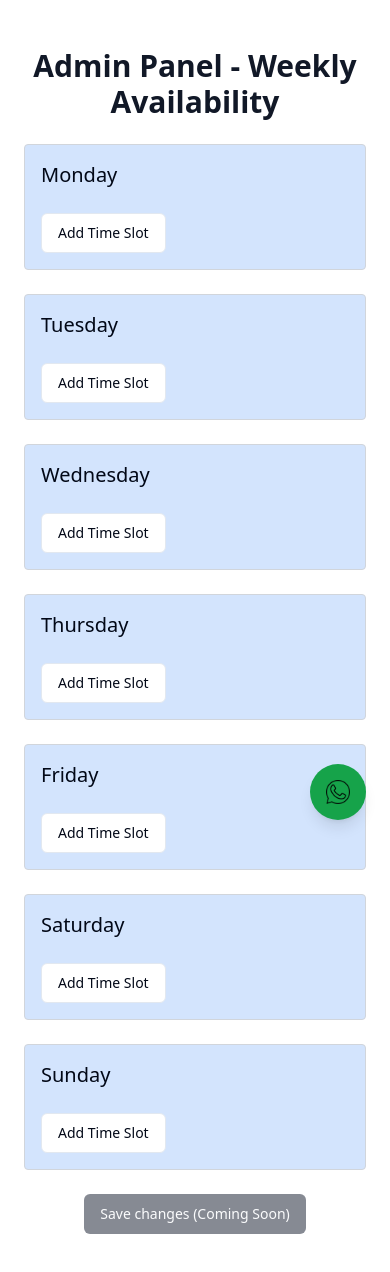
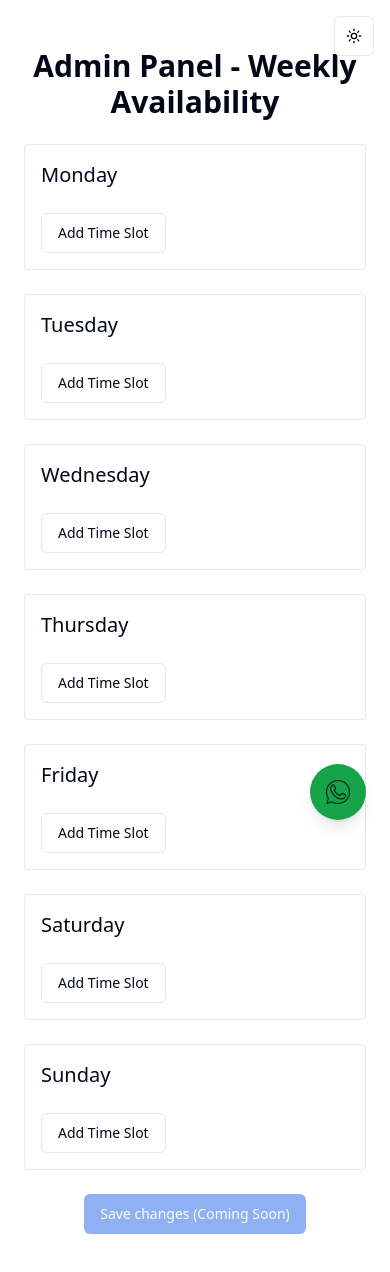
Before and after one commit to DKSingh1604/homeopathy-compassionate-care, a React (Vite) app: page /admin in a window 390 px wide. Shown: the top 1272 px of the page. Built offline with nearby package versions, Linux system fonts and the light colour scheme.

Commit message:
feat: Implement color palette and dark/light mode
Adds a formal color palette and implements dark and light mode functionality.

```diff
--- a/src/App.tsx
+++ b/src/App.tsx
@@ -12,10 +12,12 @@ import Admin from "./pages/Admin";
 import Messages from "./pages/Messages";
 import Appointments from "./pages/Appointments";
 import FloatingWhatsApp from "./components/FloatingWhatsApp";
+import { ThemeProvider } from "./components/ThemeProvider";
 
 const queryClient = new QueryClient();
 
 const App = () => (
+  <ThemeProvider defaultTheme="light">
     <QueryClientProvider client={queryClient}>
       <TooltipProvider>
         <Toaster />
@@ -35,6 +37,7 @@ const App = () => (
         </BrowserRouter>
       </TooltipProvider>
     </QueryClientProvider>
+  </ThemeProvider>
 );
 
 export default App;
--- /dev/null
+++ b/src/components/ThemeProvider.tsx
@@ -0,0 +1,73 @@
+
+import { createContext, useContext, useEffect, useState } from "react";
+
+type Theme = "dark" | "light" | "system";
+
+type ThemeProviderProps = {
+  children: React.ReactNode;
+  defaultTheme?: Theme;
+  storageKey?: string;
+};
+
+type ThemeProviderState = {
+  theme: Theme;
+  setTheme: (theme: Theme) => void;
+};
+
+const initialState: ThemeProviderState = {
+  theme: "system",
+  setTheme: () => null,
+};
+
+const ThemeProviderContext = createContext<ThemeProviderState>(initialState);
+
+export function ThemeProvider({
+  children,
+  defaultTheme = "system",
+  storageKey = "vite-ui-theme",
+  ...props
+}: ThemeProviderProps) {
+  const [theme, setTheme] = useState<Theme>(
+    () => (localStorage.getItem(storageKey) as Theme) || defaultTheme
+  );
+
+  useEffect(() => {
+    const root = window.document.documentElement;
+    root.classList.remove("light", "dark");
+
+    if (theme === "system") {
+      const systemTheme = window.matchMedia("(prefers-color-scheme: dark)")
+        .matches
+        ? "dark"
+        : "light";
+
+      root.classList.add(systemTheme);
+      return;
+    }
+
+    root.classList.add(theme);
+  }, [theme]);
+
+  const value = {
+    theme,
+    setTheme: (theme: Theme) => {
+      localStorage.setItem(storageKey, theme);
+      setTheme(theme);
+    },
+  };
+
+  return (
+    <ThemeProviderContext.Provider {...props} value={value}>
+      {children}
+    </ThemeProviderContext.Provider>
+  );
+}
+
+export const useTheme = () => {
+  const context = useContext(ThemeProviderContext);
+
+  if (context === undefined)
+    throw new Error("useTheme must be used within a ThemeProvider");
+
+  return context;
+};
--- /dev/null
+++ b/src/components/ThemeToggle.tsx
@@ -0,0 +1,37 @@
+
+import { Moon, Sun } from "lucide-react";
+import { Button } from "@/components/ui/button";
+import {
+  DropdownMenu,
+  DropdownMenuContent,
+  DropdownMenuItem,
+  DropdownMenuTrigger,
+} from "@/components/ui/dropdown-menu";
+import { useTheme } from "./ThemeProvider";
+
+export function ThemeToggle({ className }: { className?: string }) {
+  const { setTheme } = useTheme();
+
+  return (
+    <DropdownMenu>
+      <DropdownMenuTrigger asChild>
+        <Button variant="outline" size="icon" className={className}>
+          <Sun className="h-[1.2rem] w-[1.2rem] rotate-0 scale-100 transition-all dark:-rotate-90 dark:scale-0" />
+          <Moon className="absolute h-[1.2rem] w-[1.2rem] rotate-90 scale-0 transition-all dark:rotate-0 dark:scale-100" />
+          <span className="sr-only">Toggle theme</span>
+        </Button>
+      </DropdownMenuTrigger>
+      <DropdownMenuContent align="end">
+        <DropdownMenuItem onClick={() => setTheme("light")}>
+          Light
+        </DropdownMenuItem>
+        <DropdownMenuItem onClick={() => setTheme("dark")}>
+          Dark
+        </DropdownMenuItem>
+        <DropdownMenuItem onClick={() => setTheme("system")}>
+          System
+        </DropdownMenuItem>
+      </DropdownMenuContent>
+    </DropdownMenu>
+  );
+}
--- a/src/components/ui/dropdown-menu.tsx
+++ b/src/components/ui/dropdown-menu.tsx
@@ -1,3 +1,4 @@
+
 import * as React from "react"
 import * as DropdownMenuPrimitive from "@radix-ui/react-dropdown-menu"
 import { Check, ChevronRight, Circle } from "lucide-react"
--- a/src/index.css
+++ b/src/index.css
@@ -1,3 +1,4 @@
+
 @tailwind base;
 @tailwind components;
 @tailwind utilities;
@@ -13,7 +14,7 @@
     --popover: 0 0% 100%;
     --popover-foreground: 222.2 84% 4.9%;
 
-    --primary: 222.2 47.4% 11.2%;
+    --primary: 221 83% 53%;
     --primary-foreground: 210 40% 98%;
 
     --secondary: 210 40% 96.1%;
@@ -30,25 +31,9 @@
 
     --border: 214.3 31.8% 91.4%;
     --input: 214.3 31.8% 91.4%;
-    --ring: 222.2 84% 4.9%;
+    --ring: 221 83% 53%;
 
     --radius: 0.5rem;
-
-    --sidebar-background: 0 0% 98%;
-
-    --sidebar-foreground: 240 5.3% 26.1%;
-
-    --sidebar-primary: 240 5.9% 10%;
-
-    --sidebar-primary-foreground: 0 0% 98%;
-
-    --sidebar-accent: 240 4.8% 95.9%;
-
-    --sidebar-accent-foreground: 240 5.9% 10%;
-
-    --sidebar-border: 220 13% 91%;
-
-    --sidebar-ring: 217.2 91.2% 59.8%;
   }
 
   .dark {
@@ -61,7 +46,7 @@
     --popover: 222.2 84% 4.9%;
     --popover-foreground: 210 40% 98%;
 
-    --primary: 210 40% 98%;
+    --primary: 217.2 91.2% 59.8%;
     --primary-foreground: 222.2 47.4% 11.2%;
 
     --secondary: 217.2 32.6% 17.5%;
@@ -78,15 +63,7 @@
 
     --border: 217.2 32.6% 17.5%;
     --input: 217.2 32.6% 17.5%;
-    --ring: 212.7 26.8% 83.9%;
-    --sidebar-background: 240 5.9% 10%;
-    --sidebar-foreground: 240 4.8% 95.9%;
-    --sidebar-primary: 224.3 76.3% 48%;
-    --sidebar-primary-foreground: 0 0% 100%;
-    --sidebar-accent: 240 3.7% 15.9%;
-    --sidebar-accent-foreground: 240 4.8% 95.9%;
-    --sidebar-border: 240 3.7% 15.9%;
-    --sidebar-ring: 217.2 91.2% 59.8%;
+    --ring: 224.3 76.3% 48%;
   }
 }
 
@@ -97,5 +74,6 @@
 
   body {
     @apply bg-background text-foreground;
+    font-feature-settings: "ss01", "ss02", "cv01", "cv02";
   }
 }
--- a/src/pages/Admin.tsx
+++ b/src/pages/Admin.tsx
@@ -2,6 +2,7 @@
 import * as React from "react";
 import { useState } from "react";
 import { Button } from "@/components/ui/button";
+import { ThemeToggle } from "@/components/ThemeToggle";
 
 const daysOfWeek = [
   "Monday",
@@ -53,41 +54,42 @@ const Admin = () => {
     });
   };
 
-  // TODO: Add saving to backend (Supabase) if applicable
-
   return (
-    <div className="min-h-screen bg-white flex flex-col items-center justify-start py-12 px-6 sm:px-12 lg:px-20">
+    <div className="min-h-screen bg-background text-foreground flex flex-col items-center justify-start py-12 px-6 sm:px-12 lg:px-20">
+      <div className="absolute top-4 right-4">
+        <ThemeToggle />
+      </div>
       <div className="max-w-4xl w-full">
-        <h1 className="text-3xl font-semibold mb-6 text-gray-900 text-center">Admin Panel - Weekly Availability</h1>
+        <h1 className="text-3xl font-semibold mb-6 text-center">Admin Panel - Weekly Availability</h1>
 
         {daysOfWeek.map((day) => (
-          <section key={day} className="mb-6 border border-gray-300 rounded p-4 bg-[#D3E4FD]">
+          <section key={day} className="mb-6 border border-border rounded p-4 bg-card/30">
             <h2 className="text-xl font-medium mb-4">{day}</h2>
 
             {availability[day].map((slot, idx) => (
               <div key={idx} className="flex items-center space-x-4 mb-3">
                 <label className="flex flex-col">
-                  <span className="text-sm text-gray-700">Start Time</span>
+                  <span className="text-sm text-muted-foreground">Start Time</span>
                   <input
                     type="time"
                     value={slot.start}
                     onChange={(e) => updateTimeSlot(day, idx, "start", e.target.value)}
-                    className="mt-1 rounded border border-input px-2 py-1"
+                    className="mt-1 rounded border border-input bg-background px-2 py-1"
                   />
                 </label>
                 <label className="flex flex-col">
-                  <span className="text-sm text-gray-700">End Time</span>
+                  <span className="text-sm text-muted-foreground">End Time</span>
                   <input
                     type="time"
                     value={slot.end}
                     onChange={(e) => updateTimeSlot(day, idx, "end", e.target.value)}
-                    className="mt-1 rounded border border-input px-2 py-1"
+                    className="mt-1 rounded border border-input bg-background px-2 py-1"
                   />
                 </label>
                 <button
                   type="button"
                   onClick={() => removeTimeSlot(day, idx)}
-                  className="text-red-600 hover:text-red-800 font-semibold"
+                  className="text-destructive hover:text-destructive/80 font-semibold"
                   aria-label={`Remove time slot ${idx + 1} for ${day}`}
                 >
                   Remove
--- a/src/pages/Appointments.tsx
+++ b/src/pages/Appointments.tsx
@@ -1,12 +1,16 @@
 
 import * as React from "react";
+import { ThemeToggle } from "@/components/ThemeToggle";
 
 const Appointments = () => {
   return (
-    <div className="min-h-screen bg-white flex flex-col items-center justify-center py-12 px-6 sm:px-12 lg:px-20 text-gray-900">
+    <div className="min-h-screen bg-background text-foreground flex flex-col items-center justify-center py-12 px-6 sm:px-12 lg:px-20">
+      <div className="absolute top-4 right-4">
+        <ThemeToggle />
+      </div>
       <div className="max-w-2xl w-full">
         <h1 className="text-3xl font-semibold mb-6 text-center">Appointment Booking</h1>
-        <p className="text-center text-gray-700">
+        <p className="text-center text-muted-foreground">
           Appointment booking functionality is coming soon. You will be able to book appointments manually or receive automated confirmations.
         </p>
       </div>
--- a/src/pages/Messages.tsx
+++ b/src/pages/Messages.tsx
@@ -3,6 +3,7 @@ import * as React from "react";
 import { useState } from "react";
 import { Button } from "@/components/ui/button";
 import { Input } from "@/components/ui/input";
+import { ThemeToggle } from "@/components/ThemeToggle";
 
 const Messages = () => {
   const [message, setMessage] = useState("");
@@ -15,12 +16,15 @@ const Messages = () => {
   };
 
   return (
-    <div className="min-h-screen bg-white flex flex-col items-center justify-start py-12 px-6 sm:px-12 lg:px-20">
+    <div className="min-h-screen bg-background text-foreground flex flex-col items-center justify-start py-12 px-6 sm:px-12 lg:px-20">
+      <div className="absolute top-4 right-4">
+        <ThemeToggle />
+      </div>
       <div className="max-w-md w-full">
-        <h1 className="text-3xl font-semibold mb-6 text-center text-gray-900">Patient Messaging</h1>
+        <h1 className="text-3xl font-semibold mb-6 text-center">Patient Messaging</h1>
 
         <textarea
-          className="w-full rounded-md border border-input p-3 mb-4 text-gray-800 focus:outline-none focus:ring-2 focus:ring-primary"
+          className="w-full rounded-md border border-input bg-background p-3 mb-4 focus:outline-none focus:ring-2 focus:ring-primary"
           rows={6}
           placeholder="Write your message here..."
           value={message}
```
Also changed, not shown: src/pages/Contact.tsx (+10 -6 lines), src/pages/Index.tsx (+18 -13 lines). Lines whose indentation alone changed are shown as unchanged.
